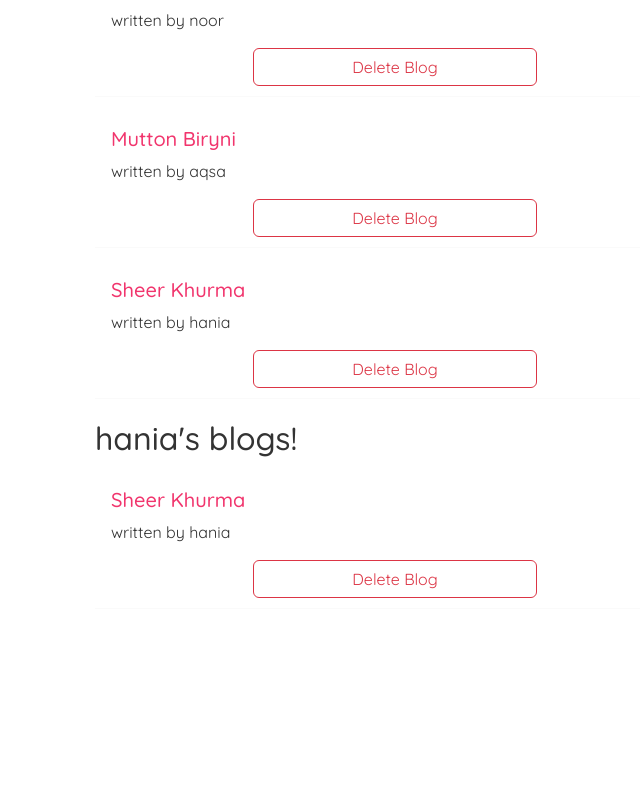
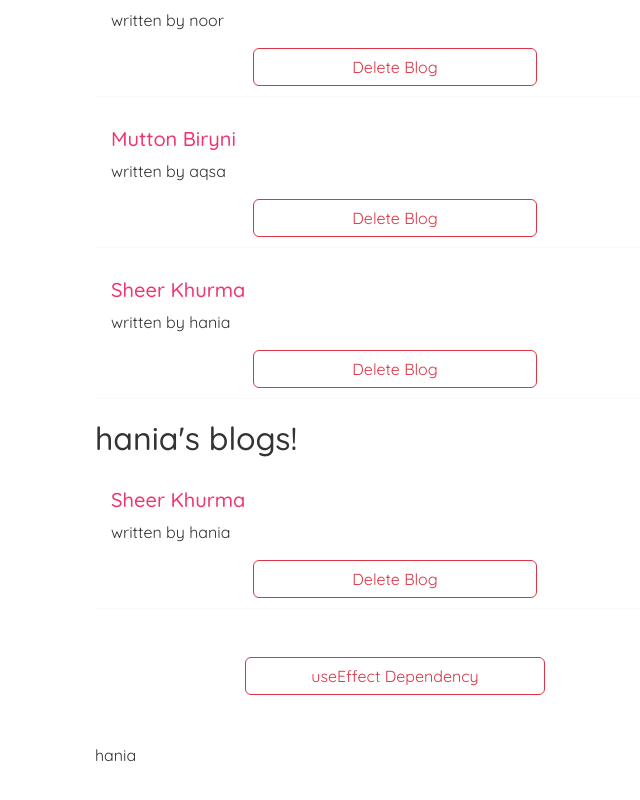
Before and after one commit to kiran-frontend-developer/df-dishes, a React (Create React App) app: page / in a window 1280 px wide. Shown: the part 206-1006 px from the top of the page, without its empty margins (245-885 px from the left). Before the commit the page ends 855 px from the top, so only its background shows below. Built offline with nearby package versions, Linux system fonts and the light colour scheme.

Commit message:
useeffect dependency

```diff
--- a/src/Home.js
+++ b/src/Home.js
@@ -23,6 +23,7 @@ const Home= () => {
             },
         ])
           //console.log(blogs);
+           const [name,setName] = useState ('hania');
           const handleDelete =(id) => {
            const newBlogs = blogs.filter(blog => blog.id!== id);
            setBlogs(newBlogs);
@@ -31,11 +32,21 @@ const Home= () => {
           useEffect(() =>{
             console.log('use effect ran');
             console.log(blogs);
-          });
+          },[name]);
     return (
         <div className="home">
         <BlogList blogs={blogs}title ="All Blogs!" handleDelete={handleDelete}/>
         <BlogList blogs={blogs.filter((blog)=> blog.author==='hania')}title ="hania's blogs!"/>
+       <button
+               onClick={() => setName("noor")}
+               className="btn btn-outline-danger d-grid gap-2 col-6 mx-auto my-5"
+               type="button"
+             >
+               useEffect Dependency
+              </button>
+
+
+             <p>{name}</p>
           {/*{blogs.map((blog) => (
            <div className="blog-preview" key={blog.id}>
            <h2>{blog.title}</h2>
```
